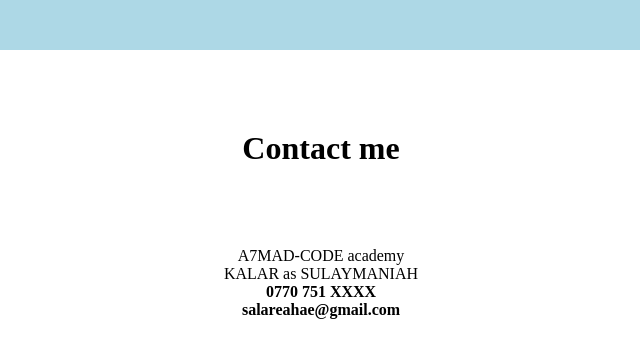
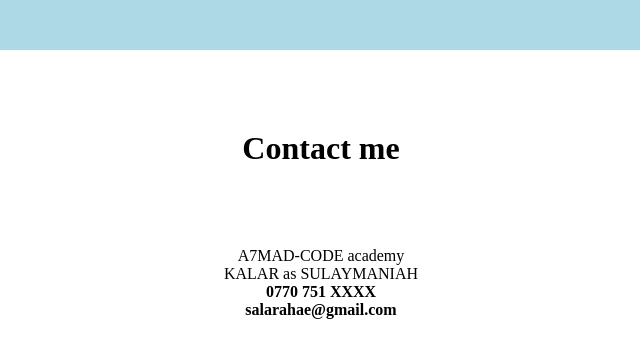
Before and after one commit to ishsheller/AHMADcode, a plain HTML site: page contact.html in a window 1280 px wide. Shown: the full height of the page, 319-959 px from the left. Drawn offline with Linux system fonts and the light colour scheme.

Commit message:
Update contact.html

```diff
--- a/contact.html
+++ b/contact.html
@@ -23,7 +23,7 @@
   KALAR as SULAYMANIAH<br>
  </p>
   <h4> 0770 751 XXXX</h4>
-  <h4>salareahae@gmail.com</h4>
+  <h4>salarahae@gmail.com</h4>
  </div>
 </div>
  </body>
```
